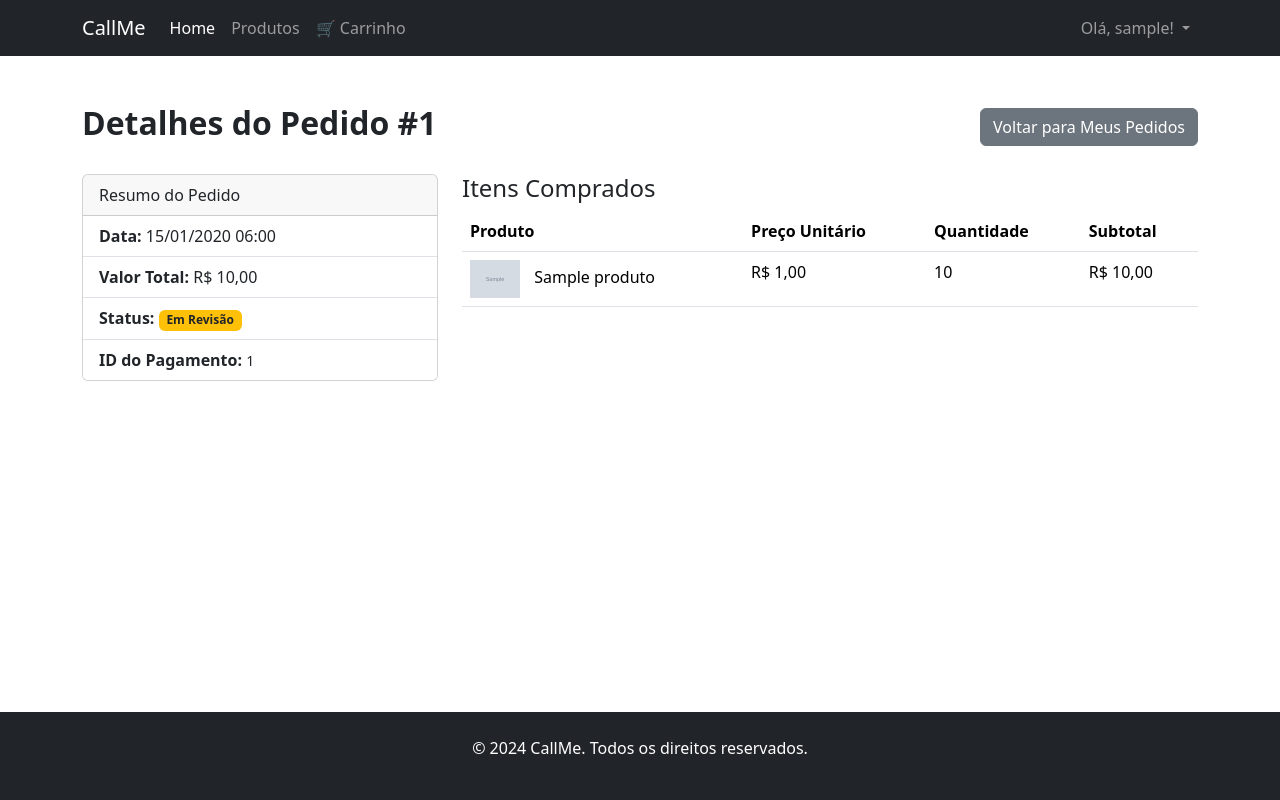
After one commit to Anthonygoc/CallmeSite, a Django app: page /meus-pedidos/1/ in a window 1280 px wide. The commit adds this page. Run offline with Django 4.2, Linux system fonts and the light colour scheme; a user stored in the database is signed in; tables that the repository leaves empty hold one stand-in row (values such as "Sample post"); grey boxes marked "Sample" are stand-in pictures.

Commit message:
feat : Criando o dropdown "MeusPedidos" para efetuar pagamentos pendentes e detalhes do pedido

```diff
--- a/CallmeSite/settings.py
+++ b/CallmeSite/settings.py
@@ -19,7 +19,7 @@ SECRET_KEY = 'django-insecure-7tf$y=2-$^k%mqtek=fn3z!7(00njt22x3_0u%ig1y4=q92cl9
 # SECURITY WARNING: don't run with debug turned on in production!
 DEBUG = True
 
-ALLOWED_HOSTS = ['51ef3dbee8b1.ngrok-free.app', '127.0.0.1', 'localhost']
+ALLOWED_HOSTS = ['6dd11aff20e3.ngrok-free.app', '127.0.0.1', 'localhost']
 
 # Application definition
 
--- a/CallmeSite/urls.py
+++ b/CallmeSite/urls.py
@@ -17,6 +17,9 @@ urlpatterns = [
     path('webhook/mercado-pago/', views.webhook_mercado_pago, name='webhook_mercado_pago'),
     path('pedido/status/<int:pedido_id>/', views.verificar_status_pedido, name='verificar_status_pedido'),
     path('pagamento/sucesso/', views.pagamento_sucesso, name='pagamento_sucesso'),
+    path('meus-pedidos/', views.meus_pedidos, name='meus_pedidos'),
+    path('pagamento/regerar/<int:pedido_id>/', views.regerar_pagamento, name='regerar_pagamento'),
+    path('meus-pedidos/<int:pedido_id>/', views.detalhes_pedido, name='detalhes_pedido'),
 
     # --- Administration Panel Routes ---
     path('painel/admin/', admin.site.urls),
--- a/myapp/views.py
+++ b/myapp/views.py
@@ -308,3 +308,79 @@ def pagamento_sucesso(request):
     except Pedido.DoesNotExist:
         messages.error(request, "Pedido não encontrado.")
         return redirect('home')
+
+@login_required
+def meus_pedidos(request):
+        """
+        Busca e exibe todos os pedidos feitos pelo usuário logado.
+        """
+        pedidos = Pedido.objects.filter(usuario=request.user).order_by('-data_pedido')
+        context = {
+            'pedidos': pedidos
+        }
+        return render(request, 'meus_pedidos.html', context)
+
+
+@login_required
+def regerar_pagamento(request, pedido_id):
+    """
+    Pega um pedido existente que está 'em_revisao' e gera um novo
+    pagamento PIX para ele.
+    """
+    # Garante que o usuário só possa pagar pelo seu próprio pedido
+    pedido = get_object_or_404(Pedido, id=pedido_id, usuario=request.user)
+
+    # Se o pedido já foi pago ou cancelado, não permite gerar novo pagamento
+    if pedido.status != 'em_revisao':
+        messages.error(request, "Este pedido não está mais aguardando pagamento.")
+        return redirect('meus_pedidos')
+
+    try:
+        # Gera um novo pagamento PIX para o pedido existente
+        sdk = mercadopago.SDK(settings.MERCADO_PAGO_ACCESS_TOKEN)
+
+        payment_data = {
+            "transaction_amount": float(pedido.valor_total),
+            "description": f"Pagamento para o Pedido #{pedido.id} da loja CallMeSite",
+            "payment_method_id": "pix",
+            "payer": {"email": request.user.email}
+        }
+
+        payment_response = sdk.payment().create(payment_data)
+        payment = payment_response.get("response")
+
+        if not payment:
+            error_message = payment_response.get('message', 'Erro desconhecido na API do Mercado Pago.')
+            messages.error(request, f"Erro ao gerar pagamento: {error_message}")
+            return redirect('meus_pedidos')
+
+        # Atualiza o pedido com o NOVO ID de pagamento
+        pedido.pagamento_id = payment.get('id')
+        pedido.save()
+
+        # Reutiliza a mesma página de pagamento PIX
+        context = {
+            'pedido': pedido,
+            'pix_qr_code_base64': payment['point_of_interaction']['transaction_data']['qr_code_base64'],
+            'pix_qr_code_text': payment['point_of_interaction']['transaction_data']['qr_code']
+        }
+        return render(request, 'pagamento_pix.html', context)
+
+    except Exception as e:
+        messages.error(request, f"Ocorreu um erro ao tentar gerar o pagamento: {e}")
+        return redirect('meus_pedidos')
+
+
+@login_required
+def detalhes_pedido(request, pedido_id):
+    """
+    Busca e exibe os detalhes de um único pedido específico do usuário logado.
+    """
+    # get_object_or_404 garante que o usuário só possa ver seus próprios pedidos
+    # e que o pedido exista, evitando erros.
+    pedido = get_object_or_404(Pedido, id=pedido_id, usuario=request.user)
+
+    context = {
+        'pedido': pedido
+    }
+    return render(request, 'detalhes_pedido.html', context)
--- a/templates/base.html
+++ b/templates/base.html
@@ -27,8 +27,8 @@
                             <a class="nav-link dropdown-toggle" href="#" role="button" data-bs-toggle="dropdown" aria-expanded="false">
                                 Olá, {{ user.username }}!
                             </a>
-                            <ul class="dropdown-menu dropdown-menu-dark">
-                                <li><a class="dropdown-item" href="#">Minha Conta</a></li>
+                            <ul class="dropdown-menu dropdown-menu-dark dropdown-menu-end">
+                                <li><a class="dropdown-item" href="{% url 'meus_pedidos' %}">Meus Pedidos</a></li>
                                 <li><hr class="dropdown-divider"></li>
                                 <li><a class="dropdown-item" href="{% url 'logout_usuario' %}">Sair</a></li>
                             </ul>
--- /dev/null
+++ b/templates/detalhes_pedido.html
@@ -0,0 +1,67 @@
+{% extends 'base.html' %}
+{% load static %}
+
+{% block title %}Detalhes do Pedido #{{ pedido.id }}{% endblock %}
+
+{% block content %}
+<div class="container mt-5 mb-5">
+    <div class="d-flex justify-content-between align-items-center mb-4">
+        <h2>Detalhes do Pedido #{{ pedido.id }}</h2>
+        <a href="{% url 'meus_pedidos' %}" class="btn btn-secondary">Voltar para Meus Pedidos</a>
+    </div>
+
+    <div class="row">
+        <div class="col-md-4">
+            <div class="card">
+                <div class="card-header">
+                    Resumo do Pedido
+                </div>
+                <ul class="list-group list-group-flush">
+                    <li class="list-group-item"><strong>Data:</strong> {{ pedido.data_pedido|date:"d/m/Y H:i" }}</li>
+                    <li class="list-group-item"><strong>Valor Total:</strong> R$ {{ pedido.valor_total|floatformat:2 }}</li>
+                    <li class="list-group-item">
+                        <strong>Status:</strong>
+                        <span class="badge
+                            {% if pedido.status == 'pago' %}bg-success{% endif %}
+                            {% if pedido.status == 'em_revisao' %}bg-warning text-dark{% endif %}
+                            {% if pedido.status == 'cancelado' %}bg-danger{% endif %}
+                            {% if pedido.status == 'enviado' %}bg-info{% endif %}">
+                            {{ pedido.get_status_display }}
+                        </span>
+                    </li>
+                     <li class="list-group-item"><strong>ID do Pagamento:</strong> <small>{{ pedido.pagamento_id }}</small></li>
+                </ul>
+            </div>
+        </div>
+
+        <div class="col-md-8">
+            <h4>Itens Comprados</h4>
+            <div class="table-responsive">
+                <table class="table">
+                    <thead>
+                        <tr>
+                            <th scope="col">Produto</th>
+                            <th scope="col">Preço Unitário</th>
+                            <th scope="col">Quantidade</th>
+                            <th scope="col">Subtotal</th>
+                        </tr>
+                    </thead>
+                    <tbody>
+                        {% for item in pedido.itens.all %}
+                        <tr>
+                            <td>
+                                <img src="{{ item.produto.imagem.url }}" alt="{{ item.produto.nome }}" class="img-fluid" style="max-width: 50px; margin-right: 10px;">
+                                {{ item.produto.nome }}
+                            </td>
+                            <td>R$ {{ item.preco_unitario|floatformat:2 }}</td>
+                            <td>{{ item.quantidade }}</td>
+                            <td>R$ {{ item.subtotal|floatformat:2 }}</td>
+                        </tr>
+                        {% endfor %}
+                    </tbody>
+                </table>
+            </div>
+        </div>
+    </div>
+</div>
+{% endblock %}
```
Also changed, not shown: templates/meus_pedidos.html (added, +55 -0 lines).
